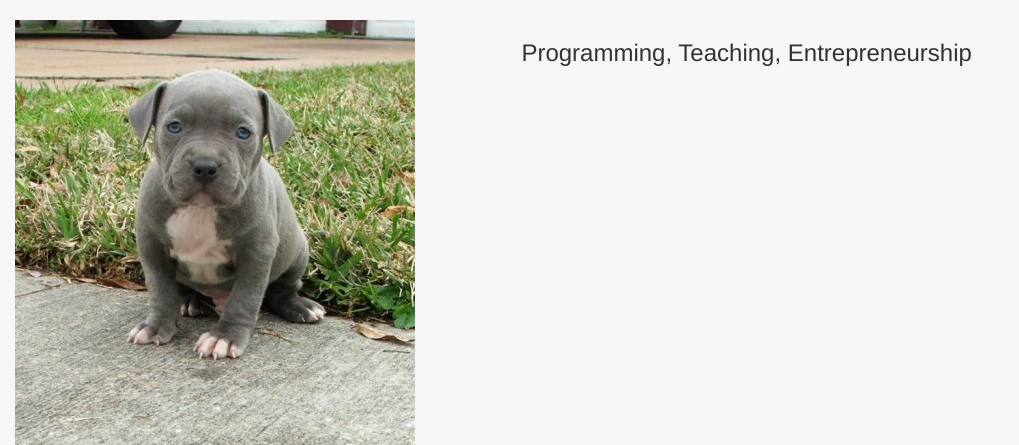
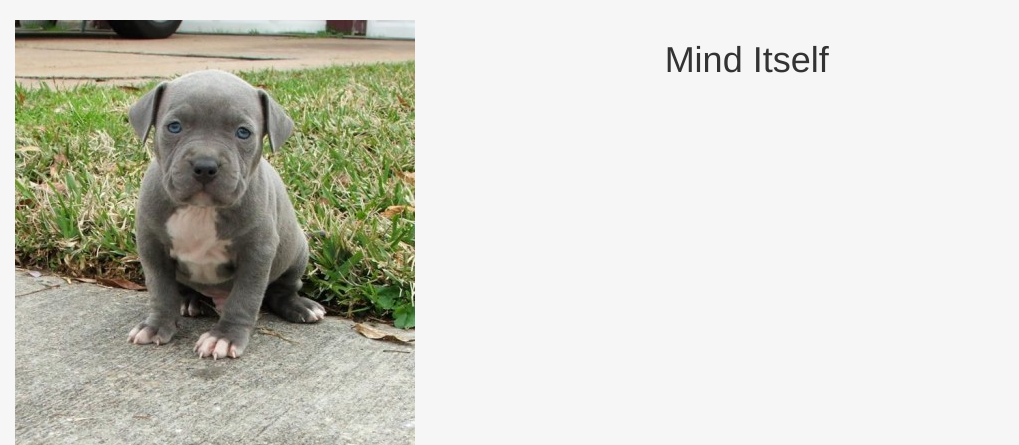
Before and after one commit to mrcoulter45/Mind-Itself-Website, a Django app: page /blog/ in a window 1280 px wide. Shown: the top 445 px of the page, without its empty margins (0-1019 px from the left). Run offline with Django 3.2, Linux system fonts and the light colour scheme; data comes from the database, SQL or seed files in the repository; some libraries are stand-ins or nearby versions.

Commit message:
Changed website name to mind itself

```diff
--- a/mysite/personal/templates/personal/header.html
+++ b/mysite/personal/templates/personal/header.html
@@ -2,7 +2,7 @@
 <html lang="en">
 
 <head>
-    <title>Harrison Kinsley</title>
+    <title>Mind Itself</title>
     <meta charset="utf-8" />
     {% load staticfiles %}
     <link rel="stylesheet" href="{% static 'personal/css/bootstrap.min.css' %}" type = "text/css"/>
@@ -28,7 +28,7 @@
               <div class="col-sm-10">
                   <br>
                   <center>
-                  <h3>Programming, Teaching, Entrepreneurship</h3>
+                  <h1>Mind Itself</h1>
                   </center>
               </div>
         </div><hr>
```
